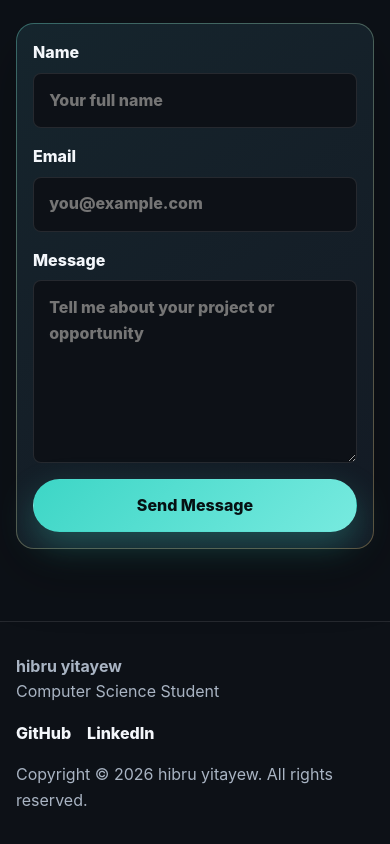
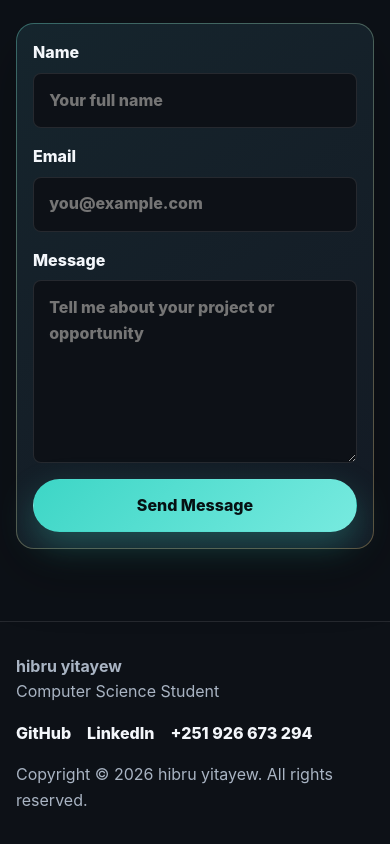
Before and after one commit to hibr12/my-portfolio, a React (Vite) app: page / in a window 390 px wide. Shown: the part 8104-8948 px from the top of the page. Built offline with nearby package versions, Linux system fonts and the light colour scheme.

Commit message:
add phone to contact page

```diff
--- a/src/components/Footer.jsx
+++ b/src/components/Footer.jsx
@@ -12,6 +12,9 @@ function Footer() {
         <a href="https://linkedin.com/in/yourusername" target="_blank" rel="noreferrer">
           LinkedIn
         </a>
+        <div className="phone">
+          <a href="tel:+251926673294">+251 926 673 294</a>
+        </div>
       </div>
       <p>Copyright © 2026 hibru yitayew. All rights reserved.</p>
     </footer>
```
